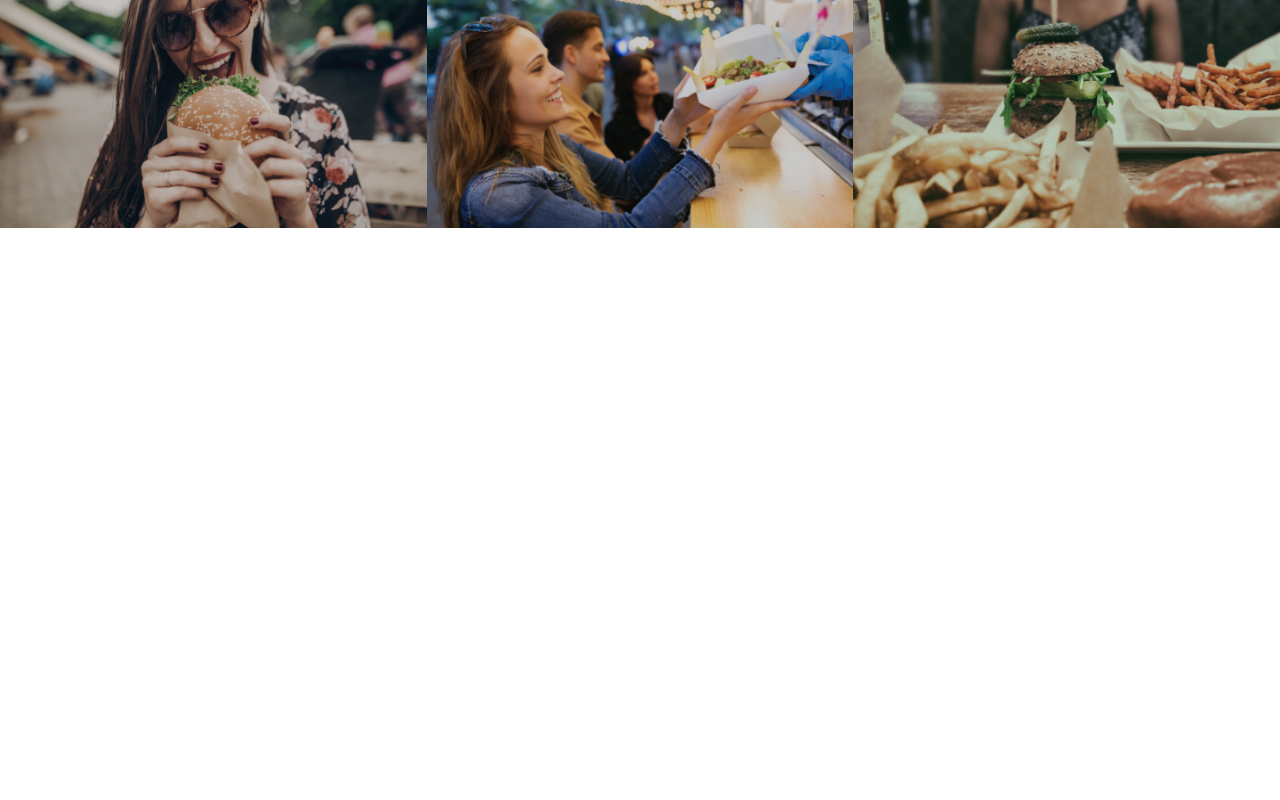
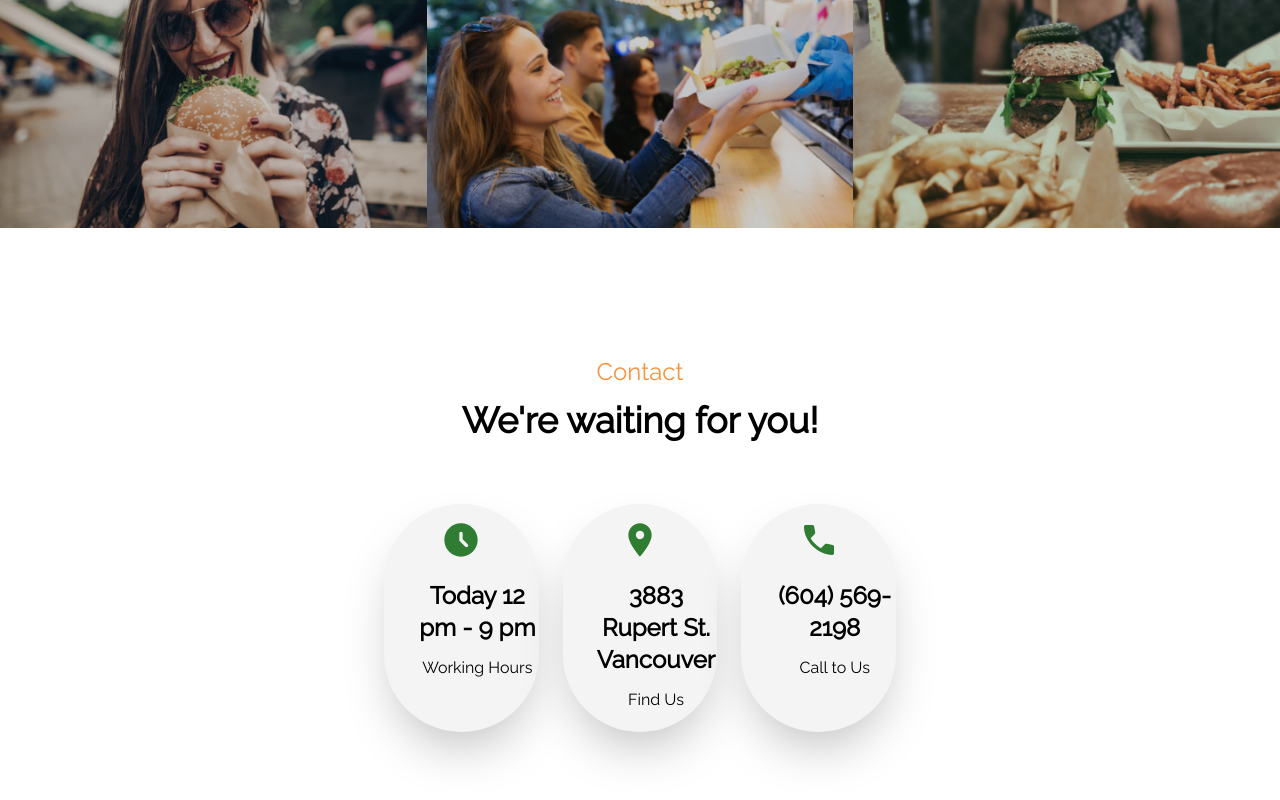
Before and after one commit to cnlawrence/big-dev-soon-the-veggie-king-freerun-3omtwb, a Vue app: page / in a window 1280 px wide. Shown: the part 2795-3595 px from the top of the page. Before the commit the page ends 3151 px from the top, so only its background shows below. Built offline with nearby package versions, Linux system fonts and the light colour scheme; what tw-elements would draw is missing.

Commit message:
Adding Contact Section

```diff
--- a/src/components/HomeHero.vue
+++ b/src/components/HomeHero.vue
@@ -156,7 +156,7 @@ onMounted(() => {
       <div class="flex flex-col-3 my-10 mx-20 gap-6 justify-center">
         <!-- Card 1 -->
         <div class="shadow-2xl rounded-xl bg-gray-50 w-1/3">
-          <img src="../assets//images/menu-section-mighty-burger.png" alt="" />
+          <img src="../assets/images/menu-section-mighty-burger.png" alt="" />
           <div class="my-5 ml-8 text-start">
             <div class="text-2xl font-semibold">Mighty Burger</div>
             <div class="mt-3">Served with fries and drink</div>
@@ -164,7 +164,7 @@ onMounted(() => {
         </div>
         <!-- Card 2 -->
         <div class="shadow-2xl rounded-xl bg-gray-50 w-1/3">
-          <img src="../assets//images/menu-section-chickpae-salad.png" alt="" />
+          <img src="../assets/images/menu-section-chickpae-salad.png" alt="" />
           <div class="my-5 ml-8 text-start">
             <div class="text-2xl font-semibold">Chickpae's salad</div>
             <div class="mt-3">Served with fries and drink</div>
@@ -172,7 +172,7 @@ onMounted(() => {
         </div>
         <!-- Card 3 -->
         <div class="shadow-2xl rounded-xl bg-gray-50 w-1/3">
-          <img src="../assets//images/menu-section-chickpae-wrap.png" alt="" />
+          <img src="../assets/images/menu-section-chickpae-wrap.png" alt="" />
           <div class="my-5 ml-8 text-start">
             <div class="text-2xl font-semibold">Chickpae's wrap</div>
             <div class="mt-3">Served with fries and drink</div>
@@ -192,6 +192,47 @@ onMounted(() => {
         <img src="../assets//images/gallery-photo-6.png" alt="" />
       </div>
     </div>
+    <!-- Contact Section -->
+    <div id="contact" class="text-center pb-32">
+      <!-- Menu Heading -->
+      <div class="mb-16">
+        <div class="text-orange-400 text-2xl mb-3">Contact</div>
+        <div class="text-4xl font-semibold">We're waiting for you!</div>
+      </div>
+      <!-- Contact Cards -->
+      <div class="flex flex-col-3 my-10 mx-96 gap-6 justify-center">
+        <!-- Card 1 -->
+        <div
+          class="flex flex-col shadow-2xl rounded-full items-center bg-zinc-100 w-1/3"
+        >
+          <img class="h-10 mt-4" src="../assets/icons/time-icon.svg" alt="" />
+          <div class="my-5 ml-8 text-center">
+            <div class="text-2xl font-semibold">Today 12 pm - 9 pm</div>
+            <div class="mt-3">Working Hours</div>
+          </div>
+        </div>
+        <!-- Card 2 -->
+        <div
+          class="flex flex-col shadow-2xl rounded-full items-center bg-zinc-100 w-1/3"
+        >
+          <img class="h-10 mt-4" src="../assets/icons/map-icon.svg" alt="" />
+          <div class="my-5 ml-8 text-center">
+            <div class="text-2xl font-semibold">3883 Rupert St. Vancouver</div>
+            <div class="mt-3">Find Us</div>
+          </div>
+        </div>
+        <!-- Card 3 -->
+        <div
+          class="flex flex-col shadow-2xl rounded-full items-center bg-zinc-100 w-1/3"
+        >
+          <img class="h-10 mt-4" src="../assets/icons/phone-icon.svg" alt="" />
+          <div class="my-5 ml-8 text-center">
+            <div class="text-2xl font-semibold">(604) 569-2198</div>
+            <div class="mt-3">Call to Us</div>
+          </div>
+        </div>
+      </div>
+    </div>
   </div>
 </template>
 
--- a/src/components/Navigation.vue
+++ b/src/components/Navigation.vue
@@ -8,7 +8,7 @@
     <div class="flex flex-row gap-10 mr-32 my-6">
       <a href="#about-us" class="font-semibold">ABOUT US</a>
       <a href="#menu" class="font-semibold">MENU</a>
-      <a href="#" class="font-semibold">CONTACT</a>
+      <a href="#contact" class="font-semibold">CONTACT</a>
     </div>
   </div>
 </template>
```
